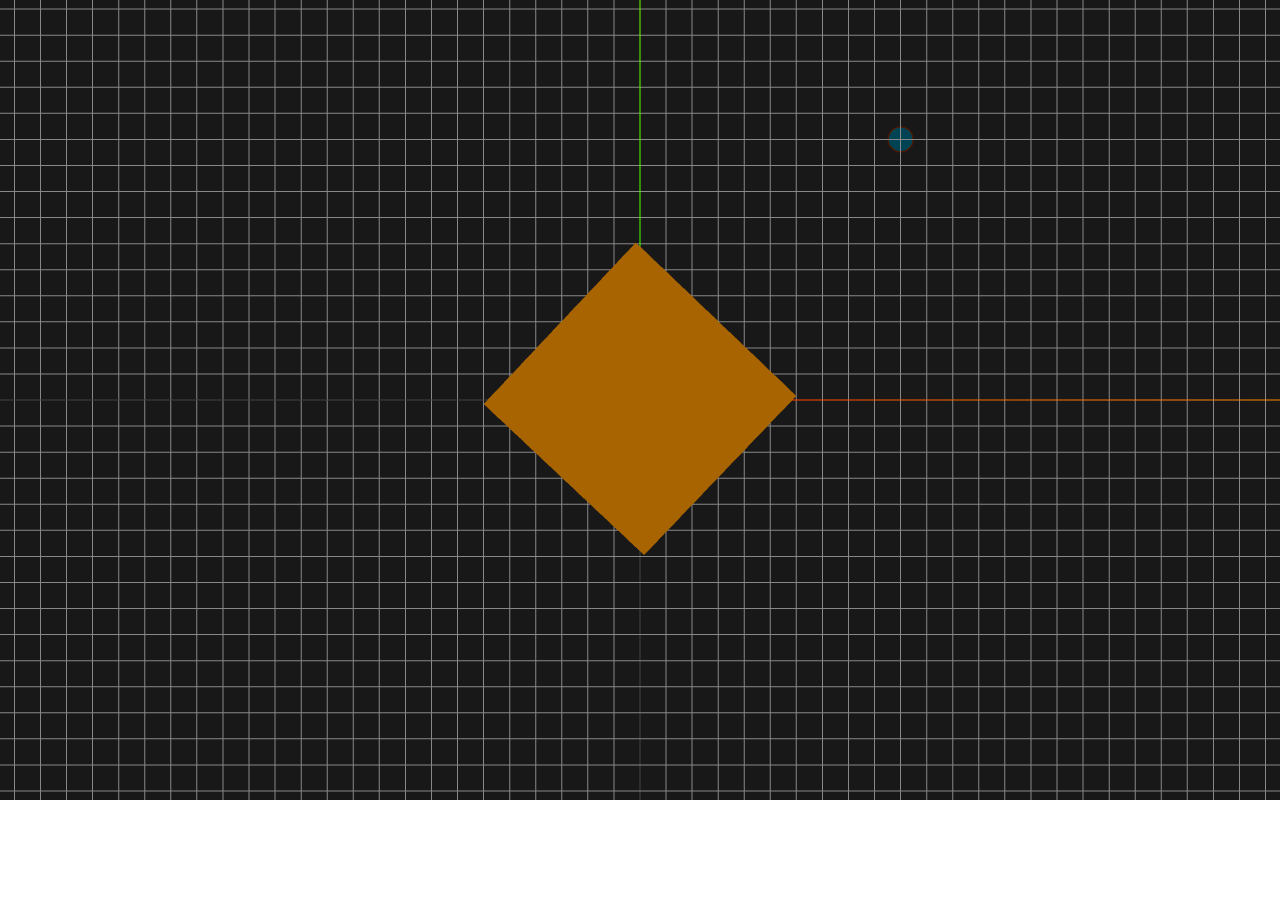
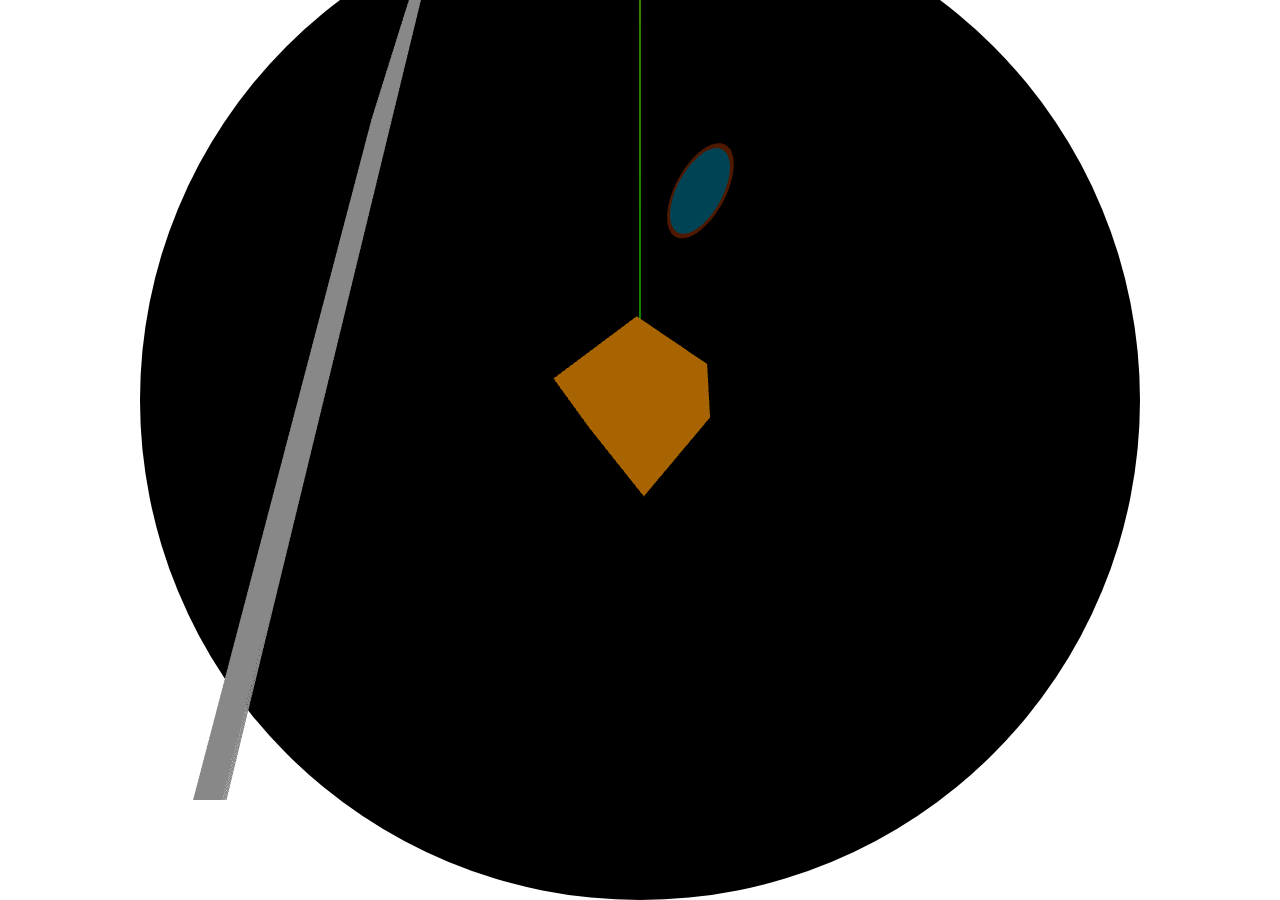
Before and after one commit to kadiace/Material, a React (Create React App) app: page / in a window 1280 px wide. Before the commit the page ends 800 px from the top, so only its background shows below. Built offline with nearby package versions, Linux system fonts and the light colour scheme.

Commit message:
Overlap canvas and html layout.

```diff
--- /dev/null
+++ b/src/components/Background.tsx
@@ -0,0 +1,5 @@
+function Background() {
+  return <div />;
+}
+
+export default Background;
--- a/src/components/Box.tsx
+++ b/src/components/Box.tsx
@@ -23,7 +23,7 @@ function Box(props: MeshProps) {
       onPointerOut={() => setHover(false)}
       {...props}
     >
-      <octahedronGeometry args={[3]} />
+      <octahedronGeometry args={[1]} />
       <meshStandardMaterial color={hovered ? 'hotpink' : 'orange'} />
     </mesh>
   );
--- /dev/null
+++ b/src/components/Canvas.tsx
@@ -0,0 +1,49 @@
+/* eslint-disable react/no-unknown-property */
+import Box from 'components/Box';
+
+import 'pages/App.css';
+
+import { OrbitControls } from '@react-three/drei';
+import { Canvas as Canv } from '@react-three/fiber';
+
+function Canvas() {
+  return (
+    <div
+      style={{
+        width: '100%',
+        height: '100%',
+        position: 'absolute',
+      }}
+    >
+      <Canv
+        camera={{
+          position: [4, -2, 3],
+        }}
+      >
+        <ambientLight />
+        <Box position={[0, 0, 0]} />
+        {/* for debugging */}
+        <OrbitControls />
+        <gridHelper
+          args={[200, 200]}
+          position={[0, 0, -0.01]}
+          rotation={[Math.PI / 2, 0, 0]}
+        />
+        <axesHelper args={[30]} />
+
+        <group>
+          <mesh position={[1, 2, 0]}>
+            <ringGeometry args={[0.45, 0.5, 100]} />
+            <meshStandardMaterial color='hsla(30, 100%, 30%, 1)' />
+          </mesh>
+          <mesh position={[1, 2, 0]}>
+            <ringGeometry args={[0, 0.45, 100]} />
+            <meshStandardMaterial color='hsla(188, 100%, 30%, 1)' />
+          </mesh>
+        </group>
+      </Canv>
+    </div>
+  );
+}
+
+export default Canvas;
--- a/src/components/Dot.tsx
+++ b/src/components/Dot.tsx
@@ -1,22 +1,22 @@
 /* eslint-disable react/no-unknown-property */
-import { Color, MeshProps } from '@react-three/fiber';
 
-type DotProps = MeshProps & { colorOut: Color; colorIn: Color };
+export type DotProps = JSX.Element & { colorOut: string; colorIn: string };
 
 function Dot(props: DotProps) {
   const { colorOut, colorIn } = props;
   // Scale hook
   return (
-    <group>
-      <mesh {...props}>
-        <ringGeometry args={[0.45, 0.5, 100]} />
-        <meshStandardMaterial color={colorOut} />
-      </mesh>
-      <mesh {...props}>
-        <ringGeometry args={[0, 0.45, 100]} />
-        <meshStandardMaterial color={colorIn} />
-      </mesh>
-    </group>
+    <div
+      id='background test'
+      style={{
+        position: 'absolute',
+        width: '1000px',
+        height: '1000px',
+        borderRadius: '50%',
+        backgroundColor: colorOut,
+      }}
+      {...props}
+    />
   );
 }
 
--- a/src/pages/App.tsx
+++ b/src/pages/App.tsx
@@ -1,46 +1,32 @@
 /* eslint-disable react/no-unknown-property */
-import Box from 'components/Box';
-import Dot from 'components/Dot';
+import Canvas from 'components/Canvas';
 
 import 'pages/App.css';
 
-import { OrbitControls } from '@react-three/drei';
-import { Canvas } from '@react-three/fiber';
-import { Color } from 'three';
-
 function App() {
   return (
-    <div style={{ width: '100wh', height: '100vh' }}>
-      <Canvas
-        camera={{
-          position: [0, 0, 10],
+    <div
+      id='root'
+      style={{
+        width: '100%',
+        height: '100%',
+        position: 'absolute',
+        display: 'flex',
+        alignItems: 'center',
+        justifyContent: 'center',
+      }}
+    >
+      <div
+        id='background test'
+        style={{
+          position: 'absolute',
+          width: '1000px',
+          height: '1000px',
+          borderRadius: '50%',
+          backgroundColor: 'black',
         }}
-      >
-        <ambientLight />
-        <Box position={[0, 0, 0]} />
-        <mesh
-          name='background'
-          visible
-          userData={{ hello: 'hi' }} // LATER: put poem here.
-          position={[0, 0, -10]}
-        >
-          <planeGeometry args={[200, 200]} />
-          <meshStandardMaterial color={new Color('hsla(0, 0%, 30%, 1)')} />
-        </mesh>
-        <Dot
-          position={[10, 10, -10]}
-          colorIn={new Color('hsla(188, 100%, 30%, 1)')}
-          colorOut={new Color('hsla(30, 100%, 30%, 1)')}
-        />
-        {/* for debugging */}
-        <OrbitControls />
-        <gridHelper
-          args={[200, 200]}
-          position={[0, 0, -10]}
-          rotation={[Math.PI / 2, 0, 0]}
-        />
-        <axesHelper args={[30]} />
-      </Canvas>
+      />
+      <Canvas />
     </div>
   );
 }
```
